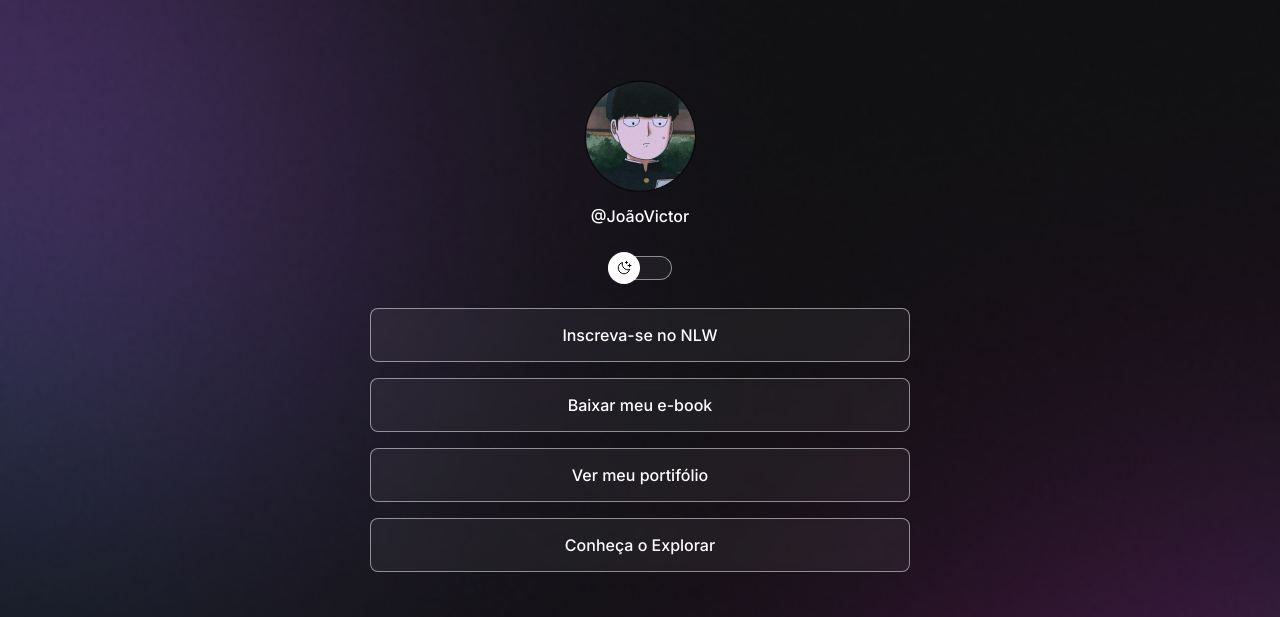
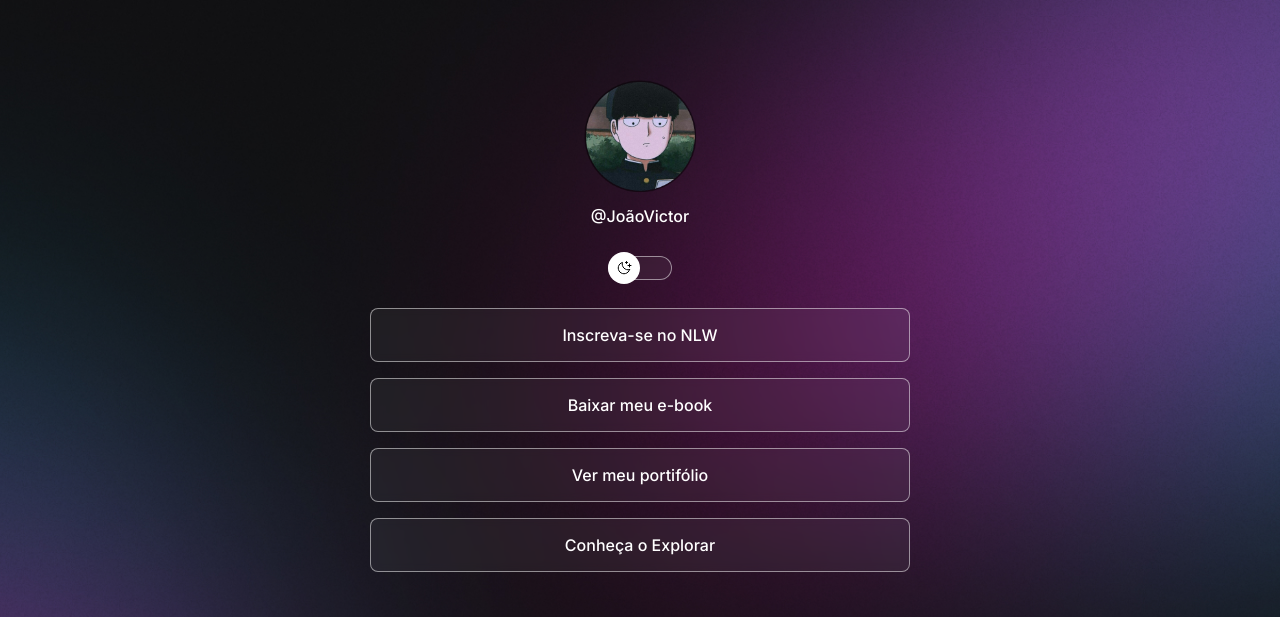
Before and after one commit to joao050/ProgetoDevlinks, a plain HTML site: page index.html in a window 1280 px wide. Shown: the top 617 px of the page. Drawn offline with nearby package versions, Linux system fonts and the light colour scheme.

Commit message:
Ajuste no background com media queries

```diff
--- a/style.css
+++ b/style.css
@@ -32,6 +32,7 @@ body {
 */
   /*shorthand ou encurtamento*/
   background: var(--bg-url) no-repeat top center/cover;
+  height: 100vh;
 }
 
 body * {
@@ -163,3 +164,14 @@ footer {
   text-align: center;
   font-size: 14px;
 }
+
+/* Media queries */
+@media (min-width: 700px) {
+  :root {
+    --bg-url: url(./assets/Desktop-Dark.jpg);
+  }
+
+  .light {
+    --bg-url: url(./assets/Desktop-Light.jpg);
+  }
+}
```
Also changed, not shown: assets/Desktop-Dark.jpg (added), assets/Desktop-Light.jpg (added).
